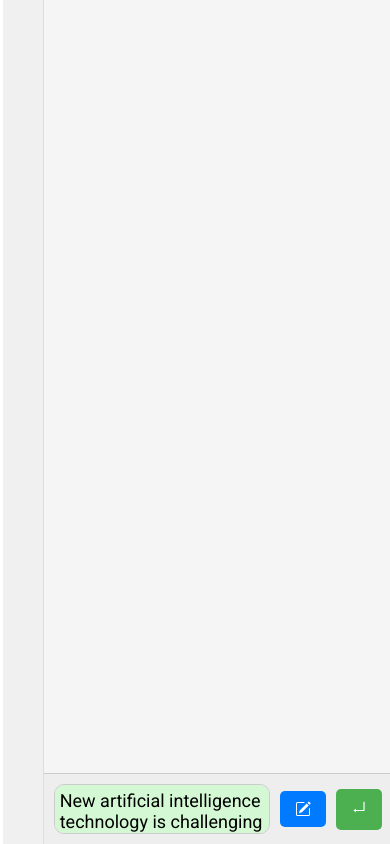
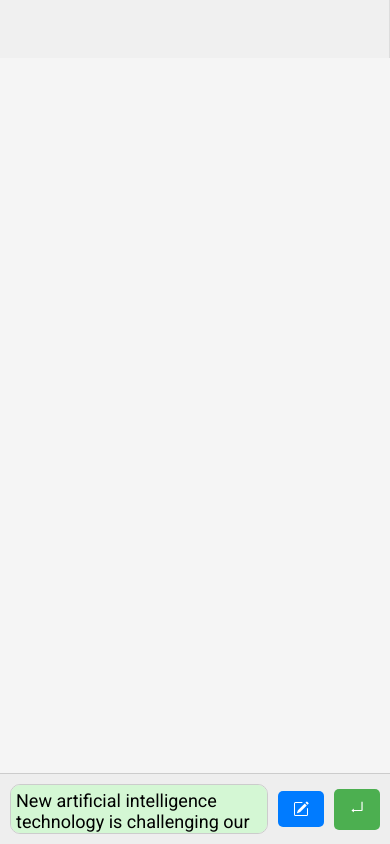
Before and after one commit to agile-athletes/ai-playground, a React (Create React App) app in the folder src/n8nprototype/frontend/: page / in a window 390 px wide. Built offline with nearby package versions, Linux system fonts and the light colour scheme.

Commit message:
Feat: responsiveness

```diff
--- a/src/n8nprototype/frontend/src/App.css
+++ b/src/n8nprototype/frontend/src/App.css
@@ -1,7 +1,14 @@
 /* src/App.css */
+html, body {
+    margin: 0;
+    padding: 0;
+    height: 100%;
+}
+
 .app-wrapper {
     display: flex;
-    height: 100vh;
+    min-height: -webkit-fill-available;
+    height: 100dvh;
     /* Narrow the view by 0.7vw on each side */
     width: calc(100vw - 1.4vw);
     margin: 0 auto;
@@ -20,3 +27,27 @@
     width: 200px;
     background-color: #e0e0e0;
 }
+
+/* Media queries for mobile devices */
+@media (max-width: 768px) {
+    .app-wrapper {
+        flex-direction: column;
+        width: 100vw;
+        height: auto;
+    }
+
+    /* Stack the navigation at the top */
+    .navigation-left {
+        width: 100%;
+    }
+
+    /* Main content takes full width */
+    .main-content {
+        width: 100%;
+    }
+
+    /* Optionally hide or collapse the right sidebar on mobile */
+    .right-sidebar {
+        display: none;
+    }
+}
--- a/src/n8nprototype/frontend/src/components/NavigationLeft.css
+++ b/src/n8nprototype/frontend/src/components/NavigationLeft.css
@@ -4,7 +4,6 @@
     padding: 20px;
     width: 200px;
     box-sizing: border-box;
-    height: 100vh;
     border-right: 1px solid #ddd;
 }
 
```
